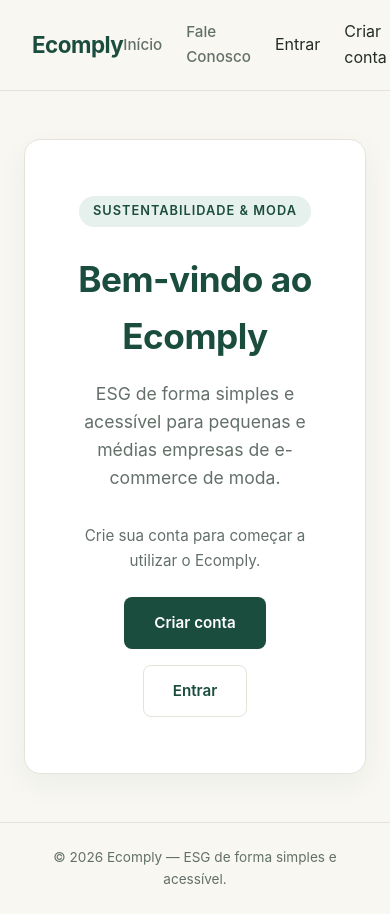
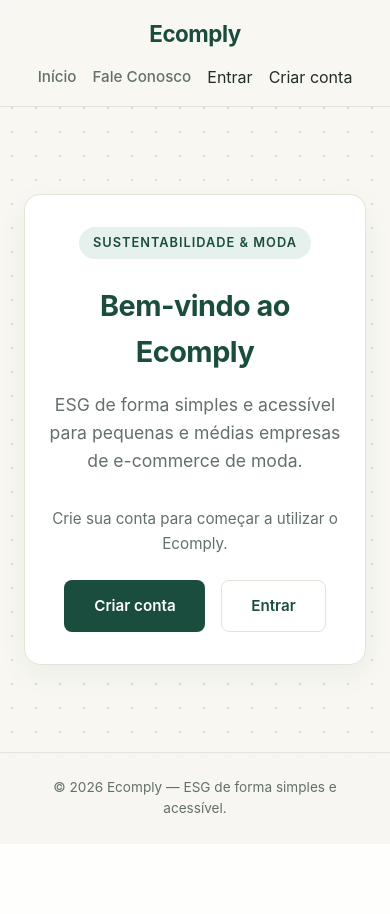
Before and after one commit to mariaeugeniamoraes/projeto_fds_2026.2, a Django app: page / in a window 390 px wide. After the commit the page ends 829 px from the top, so only its background shows below. Run offline with Django 5.2, Linux system fonts and the light colour scheme.

Commit message:
Adiciona pontinhos no fundo da página home

```diff
--- a/core/static/core/css/style.css
+++ b/core/static/core/css/style.css
@@ -3,15 +3,16 @@
    ========================================== */
 :root {
     /* Cores principais */
-    --bg-color: #f8f7f2;         /* Off-white com toque bege suave */
-    --card-bg: #ffffff;          /* Branco puro para destaques/cards */
-    --primary-green: #1b4d3e;    /* Verde ESG profundo/sofisticado */
+    --bg-color: #f8f7f2;            /* Off-white com toque bege suave */
+    --card-bg: #ffffff;             /* Branco puro para destaques/cards */
+    --primary-green: #1b4d3e;       /* Verde ESG profundo/sofisticado */
     --primary-green-hover: #13382d;
-    --accent-green-light: #e6f0ec; /* Verde bem claro para fundos/hover */
+    --accent-green-light: #e6f0ec;  /* Verde bem claro para fundos/hover */
+    --dot-color: rgba(27, 77, 62, 0.15); /* Pontinhos neutros do fundo */
 
     /* Tipografia e Textos */
-    --text-main: #242c28;        /* Grafite escuro elegante */
-    --text-muted: #637069;       /* Cinza esverdeado suave */
+    --text-main: #242c28;           /* Grafite escuro elegante */
+    --text-muted: #637069;          /* Cinza esverdeado suave */
     --font-family: -apple-system, BlinkMacSystemFont, "Segoe UI", Roboto, "Helvetica Neue", Arial, sans-serif;
 
     /* Bordas e Sombras */
@@ -22,7 +23,7 @@
 }
 
 /* ==========================================
-   2. RESET & ESTILOS GERAIS
+   2. RESET & FUNDO PONTILHADO (BULLET JOURNAL)
    ========================================== */
 * {
     margin: 0;
@@ -32,6 +33,9 @@
 
 body {
     background-color: var(--bg-color);
+    /* Cria o padrão de folha pontilhada sem usar imagens */
+    background-image: radial-gradient(var(--dot-color) 1.5px, transparent 1.5px);
+    background-size: 24px 24px;
     color: var(--text-main);
     font-family: var(--font-family);
     line-height: 1.6;
@@ -47,10 +51,11 @@ a {
 }
 
 /* ==========================================
-   3. CABAÇALHO (HEADER & NAVBAR)
+   3. CABEÇALHO (HEADER & NAVBAR RESPONSIVO)
    ========================================== */
 .header {
-    background-color: var(--bg-color);
+    background-color: rgba(248, 247, 242, 0.9); /* Leve transparência */
+    backdrop-filter: blur(8px);                 /* Efeito de vidro desfocado */
     border-bottom: 1px solid var(--border-color);
     padding: 1.2rem 2rem;
     position: sticky;
@@ -59,7 +64,8 @@ a {
 }
 
 .navbar {
-    max-width: 1100px;
+    max-width: 1200px; /* Mantém o menu alinhado com o conteúdo em telas grandes */
+    width: 100%;
     margin: 0 auto;
     display: flex;
     justify-content: space-between;
@@ -96,7 +102,7 @@ a {
 }
 
 /* ==========================================
-   4. CONTEÚDO PRINCIPAL (MAIN CONTAINER)
+   4. CONTEÚDO PRINCIPAL (CONTAINER FLUIDO)
    ========================================== */
 .main-content {
     flex: 1;
@@ -111,7 +117,7 @@ a {
    ========================================== */
 .hero-section {
     width: 100%;
-    max-width: 700px;
+    max-width: 760px; /* Largura perfeita para leitura em telas de 26"+ */
 }
 
 .hero-card {
@@ -137,7 +143,7 @@ a {
 }
 
 .hero-title {
-    font-size: 2.2rem;
+    font-size: clamp(1.8rem, 4vw, 2.4rem); /* Responsivo: encolhe/cresce suavemente */
     color: var(--primary-green);
     font-weight: 700;
     letter-spacing: -0.5px;
@@ -148,7 +154,7 @@ a {
     font-size: 1.1rem;
     color: var(--text-muted);
     margin-bottom: 2rem;
-    max-width: 520px;
+    max-width: 540px;
     margin-left: auto;
     margin-right: auto;
 }
@@ -228,5 +234,29 @@ a {
     text-align: center;
     font-size: 0.85rem;
     color: var(--text-muted);
-    background-color: var(--bg-color);
+    background-color: rgba(248, 247, 242, 0.9);
 }
+
+/* ==========================================
+   8. MEDIA QUERIES (RESPONSIVIDADE & ZOOM ALTO)
+   ========================================== */
+@media (max-width: 768px) {
+    .header {
+        padding: 1rem;
+    }
+
+    .navbar {
+        flex-direction: column;
+        gap: 0.8rem;
+    }
+
+    .nav-links {
+        gap: 1rem;
+        flex-wrap: wrap;
+        justify-content: center;
+    }
+
+    .hero-card {
+        padding: 2rem 1.2rem;
+    }
+}
```
